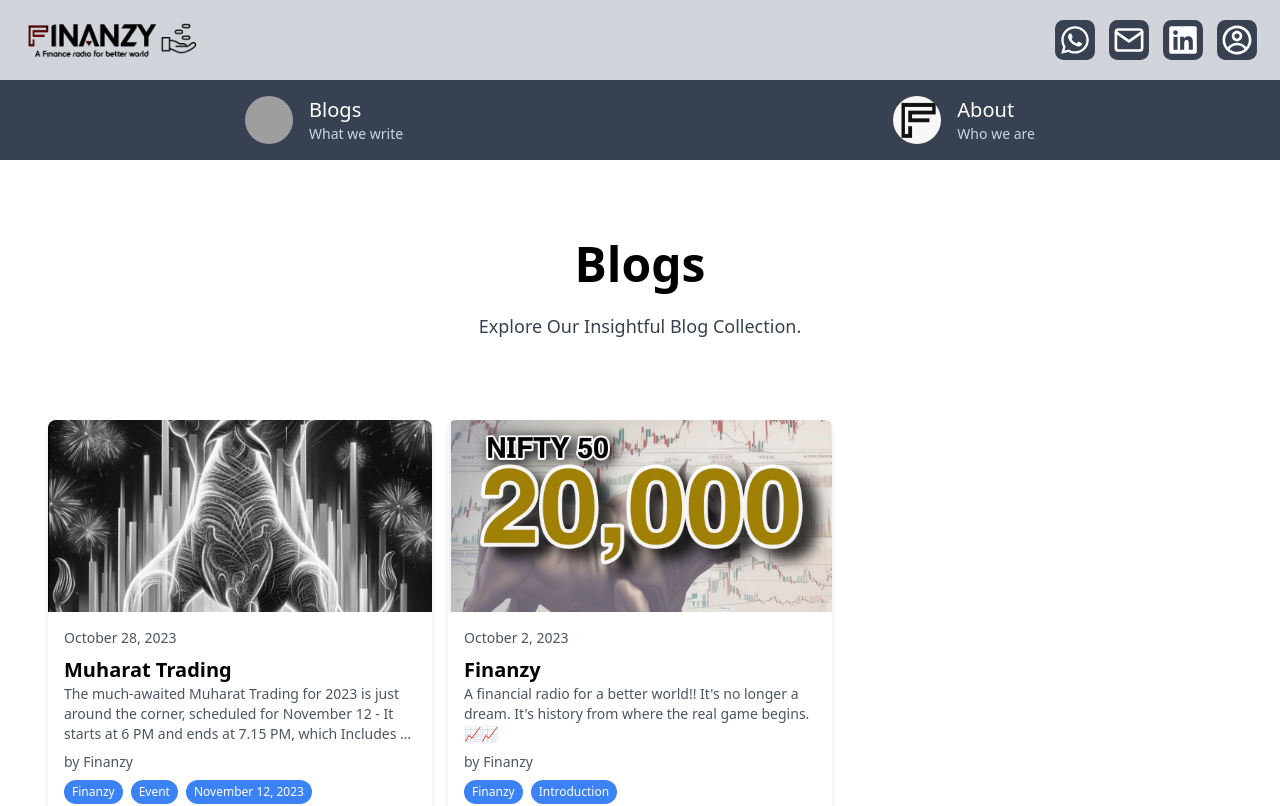
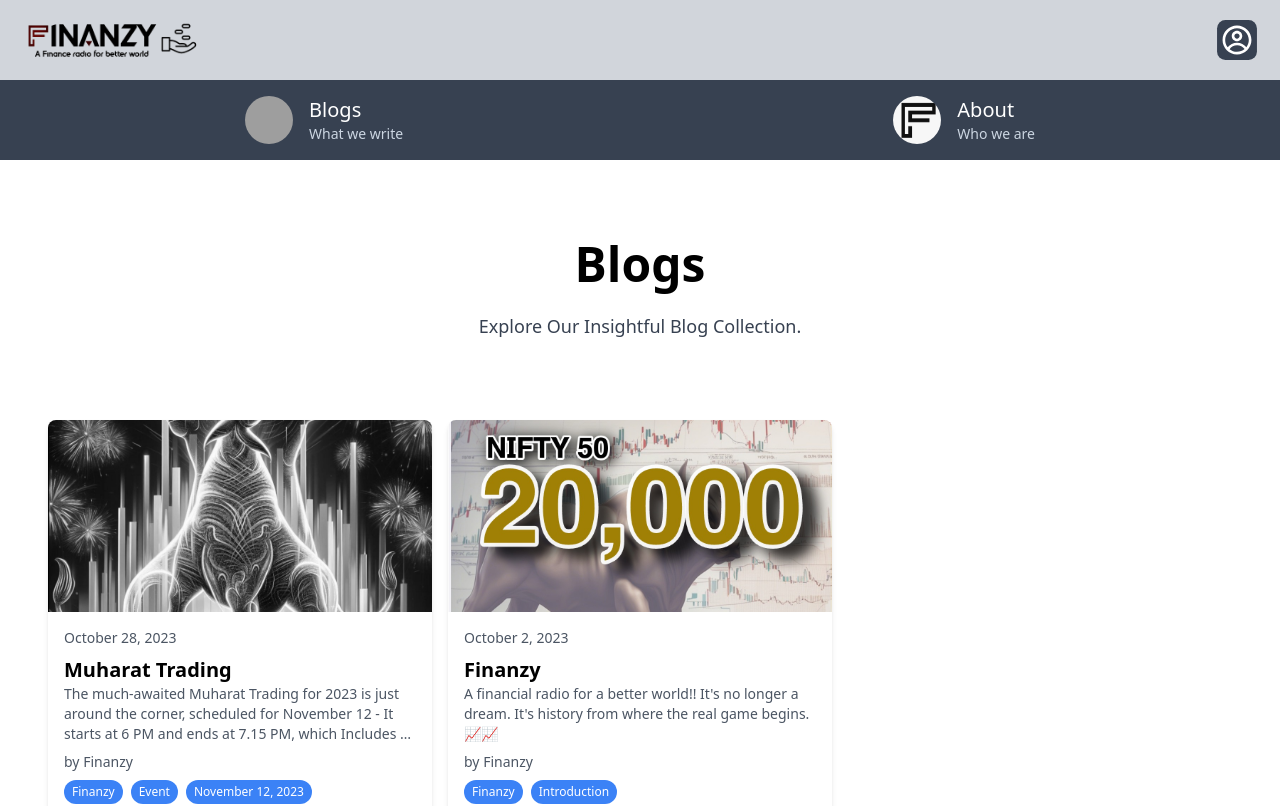
Before and after one commit to v-house/my-finance-life, a Next.js app: page / in a window 1280 px wide. Shown: the top 806 px of the page. Built offline with nearby package versions, Linux system fonts and the light colour scheme; grey boxes are pictures that could not be loaded.

Commit message:
Updated loading state...

```diff
--- a/components/Navbar.tsx
+++ b/components/Navbar.tsx
@@ -24,37 +24,8 @@
             </Link>
             <div className="flex gap-1 lg:gap-4 items-center">
               <a
-                href="https://whatsapp.com/channel/0029VaFrrSF7dmeRbESt4R1A"
-                target="_blank"
-                rel="noopener noreferrer"
-                title="Contact Us via Whatsapp"
-                className="text-2xl lg:text-3xl lg:scale-105 bg-gray-700 text-white p-1 rounded-lg"
-              >
-                <FaWhatsapp />
-              </a>
-              <a
-                href="mailto:touchwith@finanzy.in"
-                target="_blank"
-                rel="noopener noreferrer"
-                title="Contact Us via Email"
-                className="text-2xl lg:text-3xl lg:scale-105 bg-gray-700 text-white p-1 rounded-lg"
-              >
-                <FiMail />
-              </a>
-              <a
-                href="https://www.linkedin.com/company/finanzy/"
-                target="_blank"
-                rel="noopener noreferrer"
-                title="LinkedIn"
-                className="text-2xl lg:text-3xl lg:scale-105 bg-gray-700 text-white p-1 rounded-lg"
-              >
-                <FaLinkedin />
-              </a>
-              <a
                 href="/profile"
-                target="_blank"
-                rel="noopener noreferrer"
-                title="LinkedIn"
+                title="Profile"
                 className="text-2xl lg:text-3xl lg:scale-105 bg-gray-700 text-white p-1 rounded-lg"
               >
                 <CgProfile />
--- a/pages/blogs/[slug].tsx
+++ b/pages/blogs/[slug].tsx
@@ -29,12 +29,15 @@
     name: "",
     body: "",
   });
+  const [loadingComments, setLoadingComments] = useState(true);
+  const [loadingyou, setLoadingyou] = useState(false);
   const blogPost = blogPosts.find((post) => post.slug === slug);
 
   useEffect(() => {
     console.log("Slug is ", slug);
     const fetchData = async () => {
       try {
+        setLoadingComments(true);
         const response = await fetch(`/api/comments/${slug}`);
         const data = await response.json();
         console.log(data);
@@ -42,7 +45,10 @@
           setComments(data);
         } else {
         }
-      } catch (error) {}
+      } catch (error) {
+      } finally {
+        setLoadingComments(false);
+      }
     };
     fetchData();
 
@@ -65,6 +71,7 @@
 
   const handleCommentSubmit = async (e: { preventDefault: () => void }) => {
     e.preventDefault();
+    setLoadingyou(true);
     const today = new Date();
     const comment = {
       name: commentor,
@@ -88,9 +95,13 @@
             setComments(data);
           } else {
           }
-        } catch (error) {}
+        } catch (error) {
+        } finally {
+          setLoadingComments(false);
+        }
       };
       fetchData();
+      setLoadingyou(false);
     } catch (e) {
       console.log("Axios Error: ", e);
     }
@@ -122,8 +133,12 @@
           <Article blogPost={blogPost} />
           <div className="mx-4 py-6 px-4 bg-gradient-to-r from-purple-700 to-blue-900 rounded-lg shadow-lg">
             <h2 className="text-3xl font-bold text-white mb-4">Comments:</h2>
-            {comments.length === 0 ? (
-              <p className="text-gray-300 my-4">No comments yet.</p>
+            {loadingComments ? (
+              <p className="text-gray-300 my-4">Loading comments...</p>
+            ) : comments.length === 0 ? (
+              <p className="text-gray-300 my-4">
+                No comments yet. Reload to fetch latest comments.
+              </p>
             ) : (
               comments.map((comment, index) => (
                 <div
@@ -192,8 +207,9 @@
                 <button
                   type="submit"
                   className="mt-4 px-6 py-2 bg-blue-500 text-white rounded-md hover:bg-blue-600 focus:outline-none"
+                  disabled={loadingyou}
                 >
-                  Post
+                  {loadingComments ? "Posting..." : "Post"}
                 </button>
               </form>
             ) : (
```
